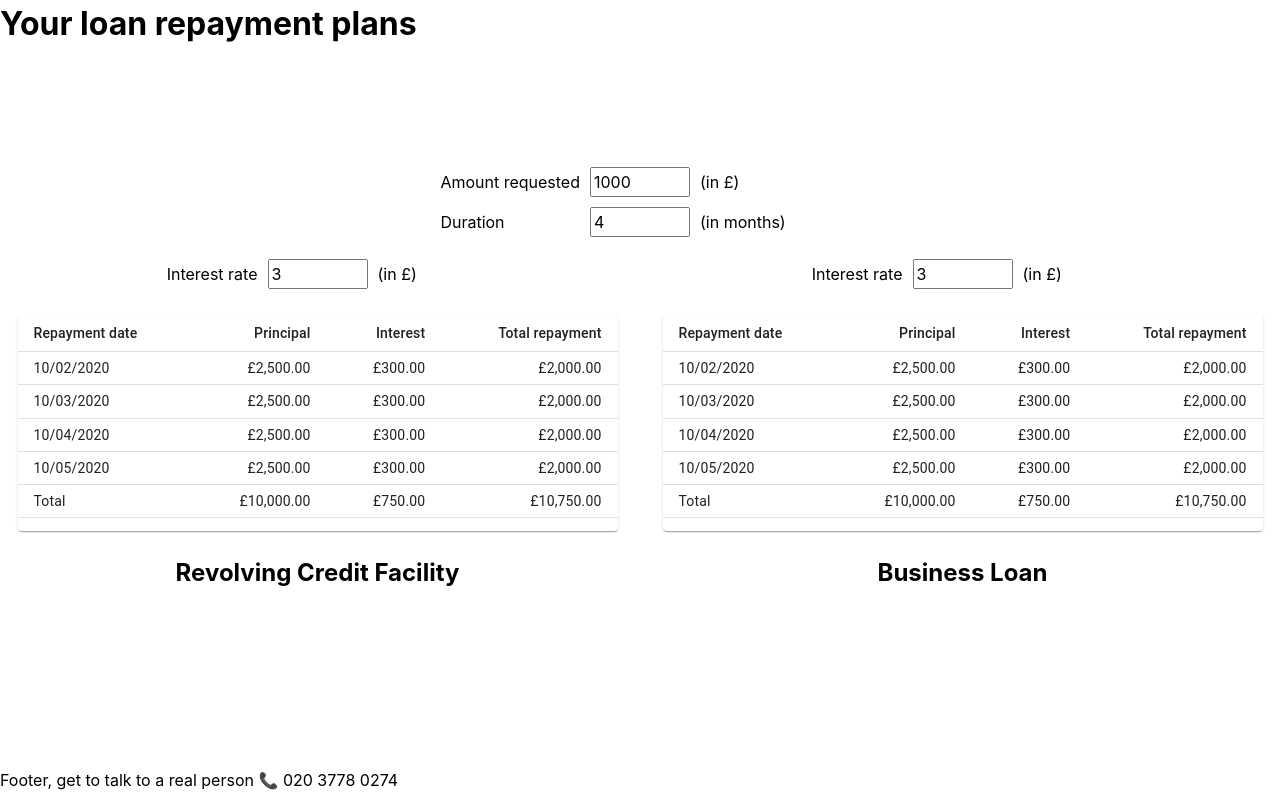
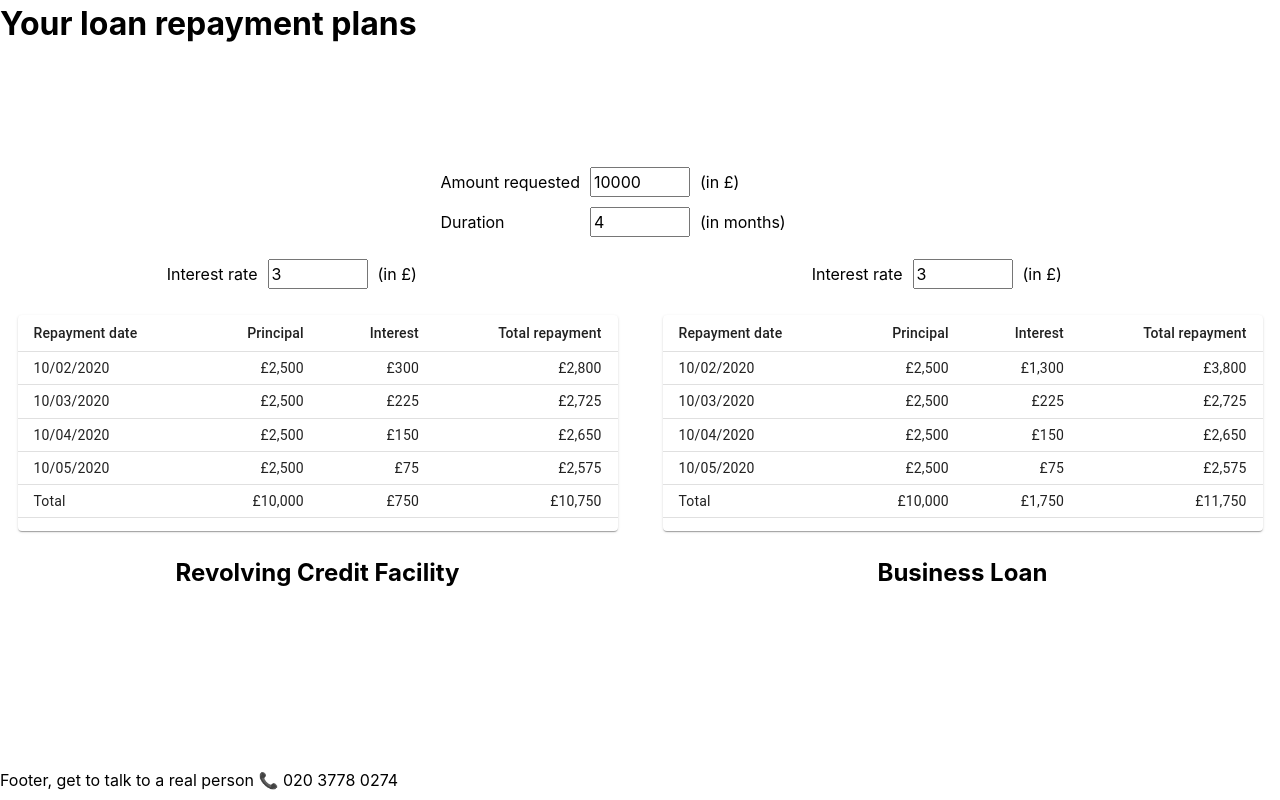
Before and after one commit to HaQadosch/loan-calculator, a React (Create React App) app in the folder calculator/: page / in a window 1280 px wide. Built offline with nearby package versions, Linux system fonts and the light colour scheme; the HTML template or start-up script is replaced by a standard one.

Commit message:
js: Compute the payment plan

```diff
--- a/calculator/src/App.tsx
+++ b/calculator/src/App.tsx
@@ -4,7 +4,7 @@ import { LoanSetting } from './LoanSetting';
 import { CalculatorRCF, CalculatorBL } from './Calculators';
 
 const App = () => {
-  const [amount, setAmount] = React.useState(1000)
+  const [amount, setAmount] = React.useState(10000)
   const [duration, setDuration] = React.useState(4)
 
   return (
--- a/calculator/src/Calculators.tsx
+++ b/calculator/src/Calculators.tsx
@@ -13,9 +13,10 @@ interface ICalculator {
   premium: number
   title: string
   duration: number
+  amount: number
 }
 
-const Calculator: React.FC<ICalculator> = ({ premium, title, duration }) => {
+const Calculator: React.FC<ICalculator> = ({ premium, title, duration, amount }) => {
   const [rate, setRate] = React.useState(3)
 
   return (
@@ -31,7 +32,7 @@ const Calculator: React.FC<ICalculator> = ({ premium, title, duration }) => {
         />
         <span>(in £)</span>
       </form>
-      <DenseTable premium={ premium } duration={ duration } />
+      <DenseTable premium={ premium } duration={ duration } amount={ amount } rate={ rate } />
       <h2>{ title }</h2>
     </>
   )
@@ -52,6 +53,7 @@ export const CalculatorRCF: React.FC<ICalculators> = ({ amount, duration }) => (
       premium={ 0 }
       title='Revolving Credit Facility'
       duration={ duration }
+      amount={ amount }
     />
   </article>
 )
@@ -62,6 +64,7 @@ export const CalculatorBL: React.FC<ICalculators> = ({ amount, duration }) => (
       premium={ 10 }
       title='Business Loan'
       duration={ duration }
+      amount={ amount }
     />
   </article>
 )
@@ -75,11 +78,13 @@ const useStyles = makeStyles({
 interface IDenseTable {
   premium: number
   duration: number
+  amount: number
+  rate: number
 }
 
-function DenseTable ({ premium, duration }: IDenseTable): JSX.Element {
-  const classes = useStyles();
-  const payments = generatePlan(duration)
+function DenseTable ({ premium, amount, duration, rate }: IDenseTable): JSX.Element {
+  const classes = useStyles()
+  const payments = generatePlan({ amount, duration, premium, rate })
 
   return (
     <TableContainer component={ Paper }>
@@ -109,7 +114,14 @@ function DenseTable ({ premium, duration }: IDenseTable): JSX.Element {
   );
 }
 
-function generatePlan (duration: number) {
+interface IGenerate {
+  amount: number
+  duration: number
+  premium: number
+  rate: number
+}
+
+function generatePlan ({ amount, duration, premium, rate }: IGenerate) {
   const formatDate = (startingDate: Date, index: number) => {
     const newMonth = startingDate.getMonth() + index
     const newDate = new Date()
@@ -121,22 +133,39 @@ function generatePlan (duration: number) {
     return new Intl.DateTimeFormat("en-GB", options).format(newDateISO)
   }
 
-  const formatCurrency = (price: number) => new Intl.NumberFormat('en-GB', { style: 'currency', currency: 'GBP' }).format(price)
+  const formatCurrency = (price: number) => new Intl.NumberFormat('en-GB', { style: 'currency', currency: 'GBP', minimumFractionDigits: 0 }).format(price)
 
   const startingDate = new Date()
+
+  let principalAcc = amount
+  let interestAcc = 0
+  let totalAcc = 0
+
   const payments = new Array(duration).fill(1).map((_, index) => {
     const date = formatDate(startingDate, index)
-    const principal = formatCurrency(2500)
-    const interest = formatCurrency(300)
-    const total = formatCurrency(2000)
+
+    const principal_ = amount / duration
+    const principal = formatCurrency(principal_)
+
+    const premium_ = index === 0 ? amount * (premium * 0.01) : 0
+    const interest_ = principalAcc * (rate * 0.01) + premium_
+    interestAcc += interest_
+
+    principalAcc -= principal_
+
+    const interest = formatCurrency(interest_)
+
+    const total_ = interest_ + principal_
+    totalAcc += total_
+    const total = formatCurrency(total_)
 
     return { date, principal, interest, total }
   })
   const totalPlan = {
     date: 'Total',
-    principal: formatCurrency(10_000),
-    interest: formatCurrency(750),
-    total: formatCurrency(10_750)
+    principal: formatCurrency(amount),
+    interest: formatCurrency(interestAcc),
+    total: formatCurrency(totalAcc)
   }
   payments.push(totalPlan)
 
```
